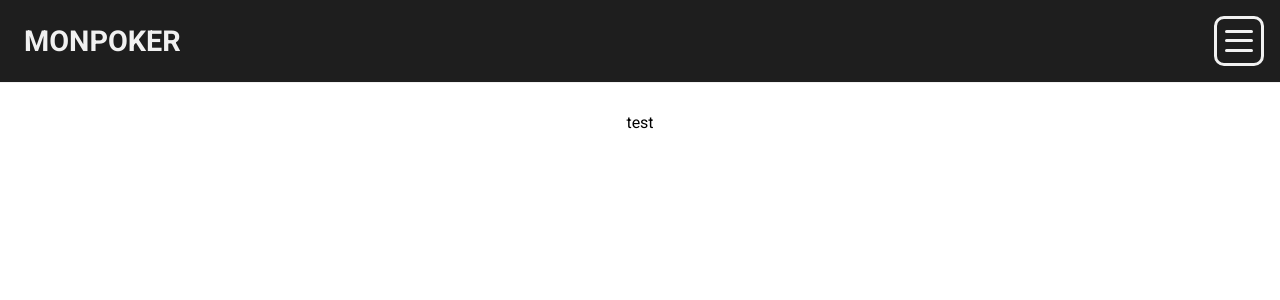
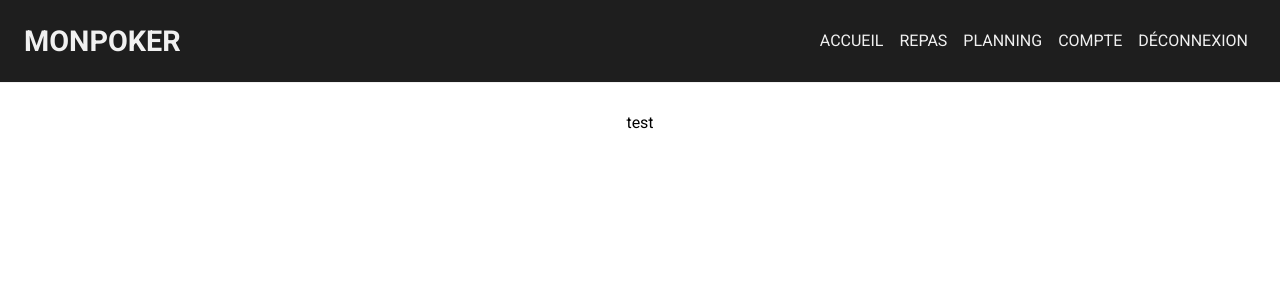
Before and after one commit to juan5987/monpoker-react, a React (Create React App) app: page / in a window 1280 px wide. Shown: the top 300 px of the page. Built offline with nearby package versions, Linux system fonts and the light colour scheme.

Commit message:
added desktop navbar

```diff
--- a/src/components/Header.tsx
+++ b/src/components/Header.tsx
@@ -1,5 +1,6 @@
 import React, { useState } from 'react';
 import '../styles/header.sass';
+import '../styles/header-desktop.sass';
 
 const Header = () => {
 
@@ -11,6 +12,25 @@ const Header = () => {
         <div className="header__logo">
           <span className='header__logo__text'>monpoker</span>
         </div>
+        <nav className="navbar--desktop">
+        <ul className="navbar--desktop__list">
+          <li className="navbar--desktop__list__element">
+            <a href="/" className="navbar--desktop__list__element__link">accueil</a>
+          </li>
+          <li className="navbar--desktop__list__element">
+            <a href="/meals" className="navbar--desktop__list__element__link">repas</a>
+          </li>
+          <li className="navbar--desktop__list__element">
+            <a href="/planning" className="navbar--desktop__list__element__link">planning</a>
+          </li>
+          <li className="navbar--desktop__list__element">
+            <a href="/account" className="navbar--desktop__list__element__link">compte</a>
+          </li>
+          <li className="navbar--desktop__list__element">
+            <a href="/logout" className="navbar--desktop__list__element__link">déconnexion</a>
+          </li>
+        </ul>
+      </nav>
         <div className="header__burger" onClick={() => setIsMenuOpened(!isMenuOpened)}>
           <span className="header__burger__line"></span>
           <span className="header__burger__line"></span>
--- /dev/null
+++ b/src/styles/header-desktop.sass
@@ -0,0 +1,25 @@
+@media all and (min-width: 650px)
+    .navbar, .header__burger
+        display: none
+
+    .navbar--desktop
+        display: block
+        height: 100%
+
+        &__list
+            display: flex
+            height: 100%
+
+            &__element
+                margin-right: 1rem
+                height: 100%
+                display: flex
+                align-items: center
+                cursor: pointer
+
+                &:hover &__link
+                    color: orange
+
+                &__link
+                    color: rgb(241,241,241)
+                    text-transform: uppercase
--- a/src/styles/header.sass
+++ b/src/styles/header.sass
@@ -49,6 +49,9 @@
     &__burger:hover &__burger__line
         background-color: orange
 
+.navbar--desktop
+    display: none
+
 .navbar
     width: 100%
     position: absolute
```
